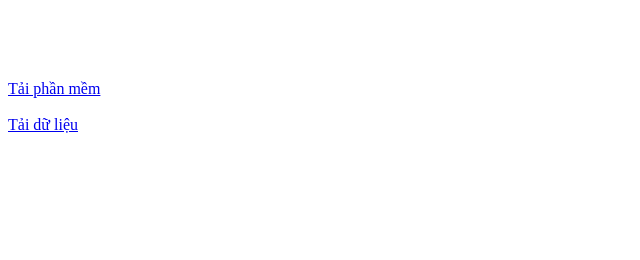
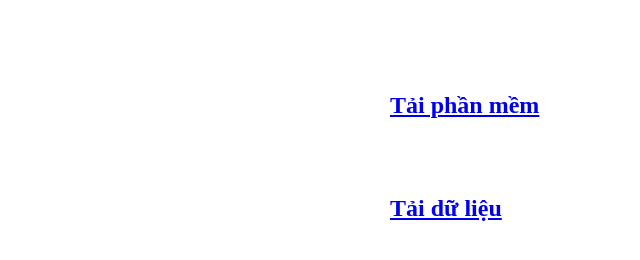
Before and after one commit to TruNguyen/HtmlStatic, a plain HTML site: page index.html in a window 1280 px wide. Shown: the whole page, without its empty margins (0-640 px from the left). Drawn offline with Linux system fonts and the light colour scheme.

Commit message:
Update index.html

```diff
--- a/index.html
+++ b/index.html
@@ -1,16 +1,18 @@
 <html>
 <head>
+
 <title>Free Viettel Data</title>
 <meta charset="UTF-8">
+
 </head>
-<body>
+<body style="margin: auto;max-width: 500px;">
 <br>
 <br>
 <br>
 <br>
-<a href="https://github.com/TruNguyen/HtmlStatic/releases/download/V1/App.apk" target="_blank">Tải phần mềm</a>
+<a href="https://github.com/TruNguyen/HtmlStatic/releases/download/V1/App.apk" target="_blank"><h2>Tải phần mềm</h2></a>
 <br>
 <br>
-<a href="https://github.com/TruNguyen/HtmlStatic/releases/download/V1/hungtm.npv2" target="_blank">Tải dữ liệu</a>
+<a href="https://github.com/TruNguyen/HtmlStatic/releases/download/V1/hungtm.npv2" target="_blank"><h2>Tải dữ liệu</h2></a>
 </body>
 </html>
```
